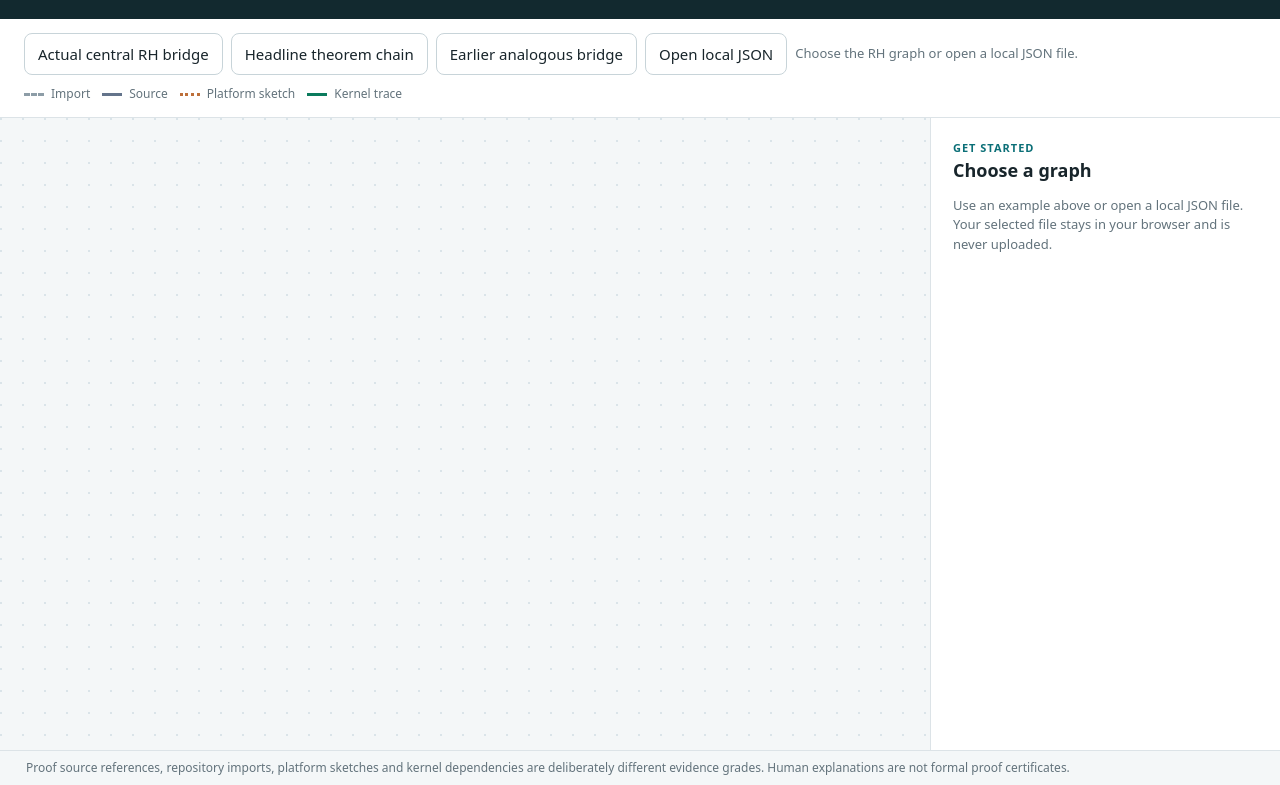
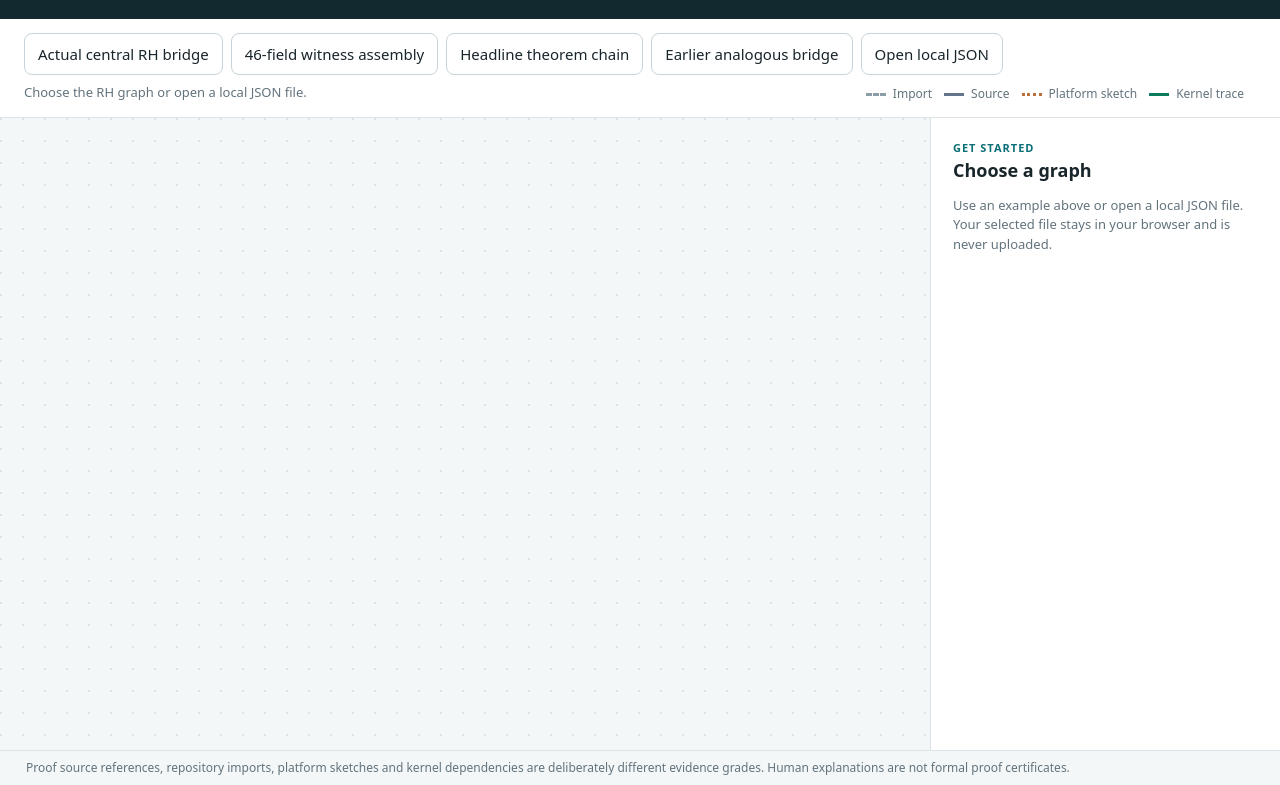
Before and after one commit to pitimespi/rh-semantic-audit, a plain HTML site: page viewer/index.html in a window 1280 px wide. Shown: the part 77-862 px from the top of the page. Drawn offline with Linux system fonts and the light colour scheme.

Commit message:
Add drill-down view for actual RH global witness assembly

```diff
--- a/viewer/index.html
+++ b/viewer/index.html
@@ -46,6 +46,7 @@ aside{background:var(--surface);border-left:1px solid var(--line);overflow:auto;
 </header>
 <div class="toolbar">
   <button id="actual" type="button">Actual central RH bridge</button>
+  <button id="witness" type="button">46-field witness assembly</button>
   <button id="rh" type="button">Headline theorem chain</button>
   <button id="analytic" type="button">Earlier analogous bridge</button>
   <label class="file-button" for="upload">Open local JSON <input id="upload" type="file" accept=".json,application/json"></label>
```
